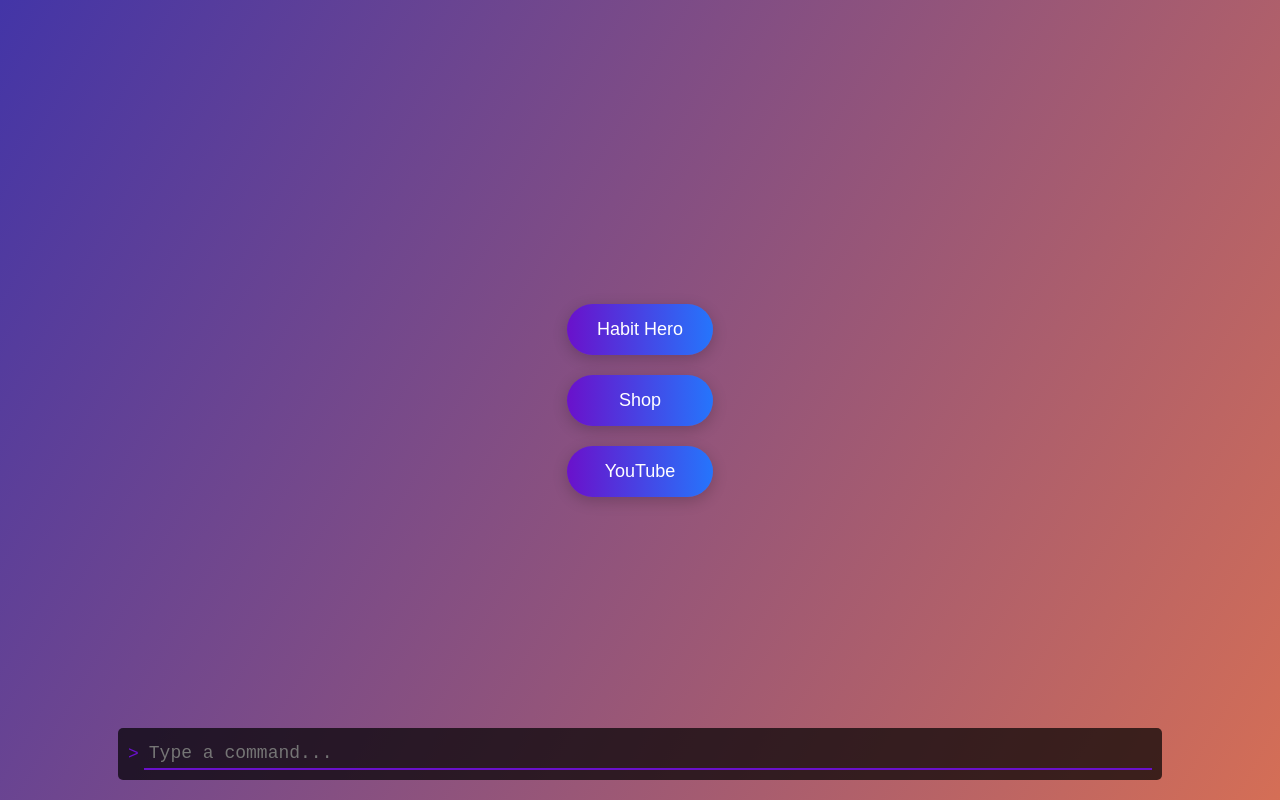
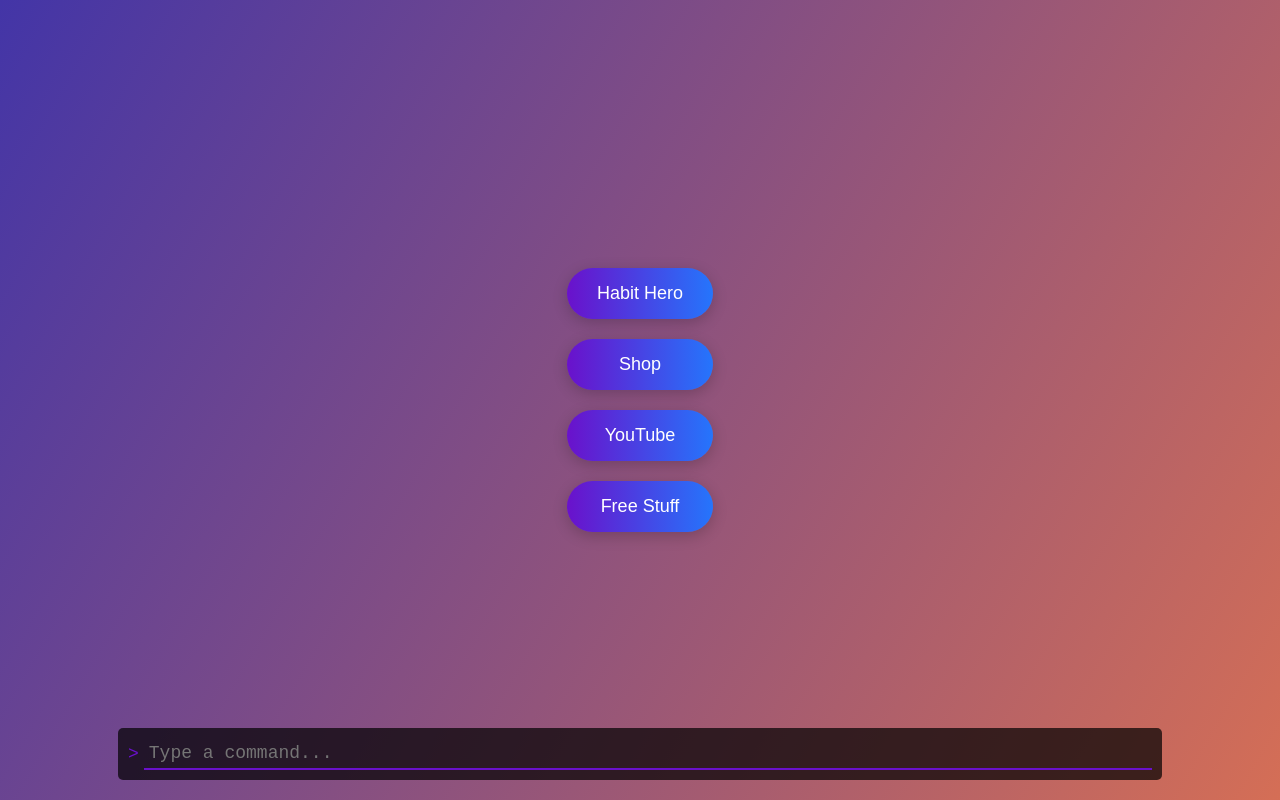
Before and after one commit to NeamtMihai/mishu, a plain HTML site: page index.html in a window 1280 px wide. Drawn offline with Linux system fonts and the light colour scheme.

Commit message:
Free stuff

```diff
--- a/index.html
+++ b/index.html
@@ -12,6 +12,7 @@
             <a href="https://daily-habit-hero.netlify.app/index.html" target="_blank" class="cool-button">Habit Hero</a>
             <a href="https://bolda.netlify.app/" target="_blank" class="cool-button">Shop</a>
             <a href="https://www.youtube.com/@DIY-Romania" target="_blank" class="cool-button">YouTube</a>
+            <a href="https://drive.google.com/drive/folders/1td3bNO3_CEptJSSJ6ii_iuqY2un2f8r2" target="_blank" class="cool-button">Free Stuff</a>
         </div>
     </div>
 
```
